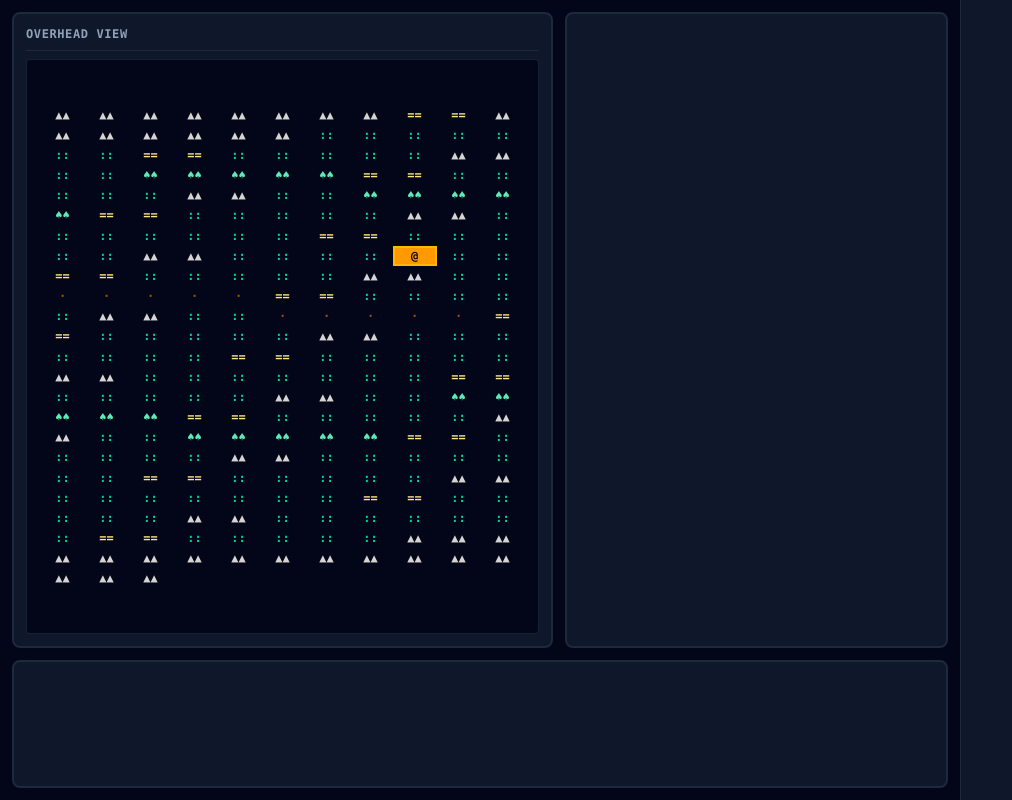
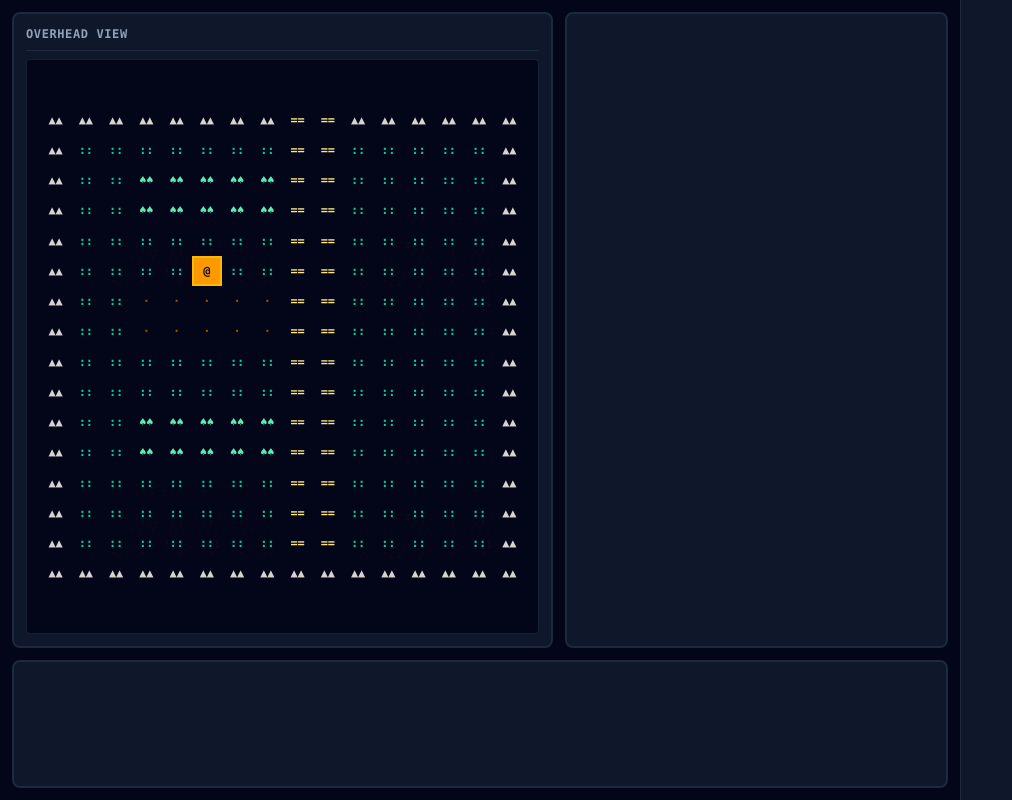
Before and after one commit to keithyw/ragged-crown, a React (Vite) app: page / in a window 1280 px wide. Shown: the whole page, without its empty margins (0-1012 px from the left). Built offline with nearby package versions, Linux system fonts and the light colour scheme.

Commit message:
as per previous message

```diff
--- a/src/components/map/OverheadMap.tsx
+++ b/src/components/map/OverheadMap.tsx
@@ -1,19 +1,14 @@
 import { useMemo } from 'react'
 import { MapSquare } from '@/components/map/MapSquare'
 import { PanelHeader } from '@/components/ui/PanelHeader'
-import { DEFAULT_VIEWPORT_GRID_SIZE } from '@/constants'
 import { useGameStore } from '@/store/useGameStore'
 import { isSamePosition, parseZoneGrid } from '@/utils'
 
 interface OverheadMapProps {
-	gridSize?: number
 	title?: string
 }
 
-export const OverheadMap = ({
-	gridSize = DEFAULT_VIEWPORT_GRID_SIZE,
-	title = 'Overhead View',
-}: OverheadMapProps) => {
+export const OverheadMap = ({ title = 'Overhead View' }: OverheadMapProps) => {
 	const currentZone = useGameStore((state) => state.currentZone)
 	const playerPosition = useGameStore((state) => state.playerPosition)
 	const isMapLoading = useGameStore((state) => state.isMapLoading)
@@ -29,6 +24,8 @@ export const OverheadMap = ({
 			</div>
 		)
 
+	const { width, height } = currentZone.dimensions
+
 	return (
 		<div className='flex h-full w-full flex-col'>
 			<PanelHeader title={title} />
@@ -36,7 +33,8 @@ export const OverheadMap = ({
 				<div
 					className='grid aspect-square w-full max-w-120 gap-1'
 					style={{
-						gridTemplateColumns: `repeat(${gridSize}, minmax(0, 1fr))`,
+						gridTemplateColumns: `repeat(${width}, minmax(0, 1fr))`,
+						gridTemplateRows: `repeat(${height}, minmax(0, 1fr))`,
 					}}
 				>
 					{grid.flatMap((row) =>
```
